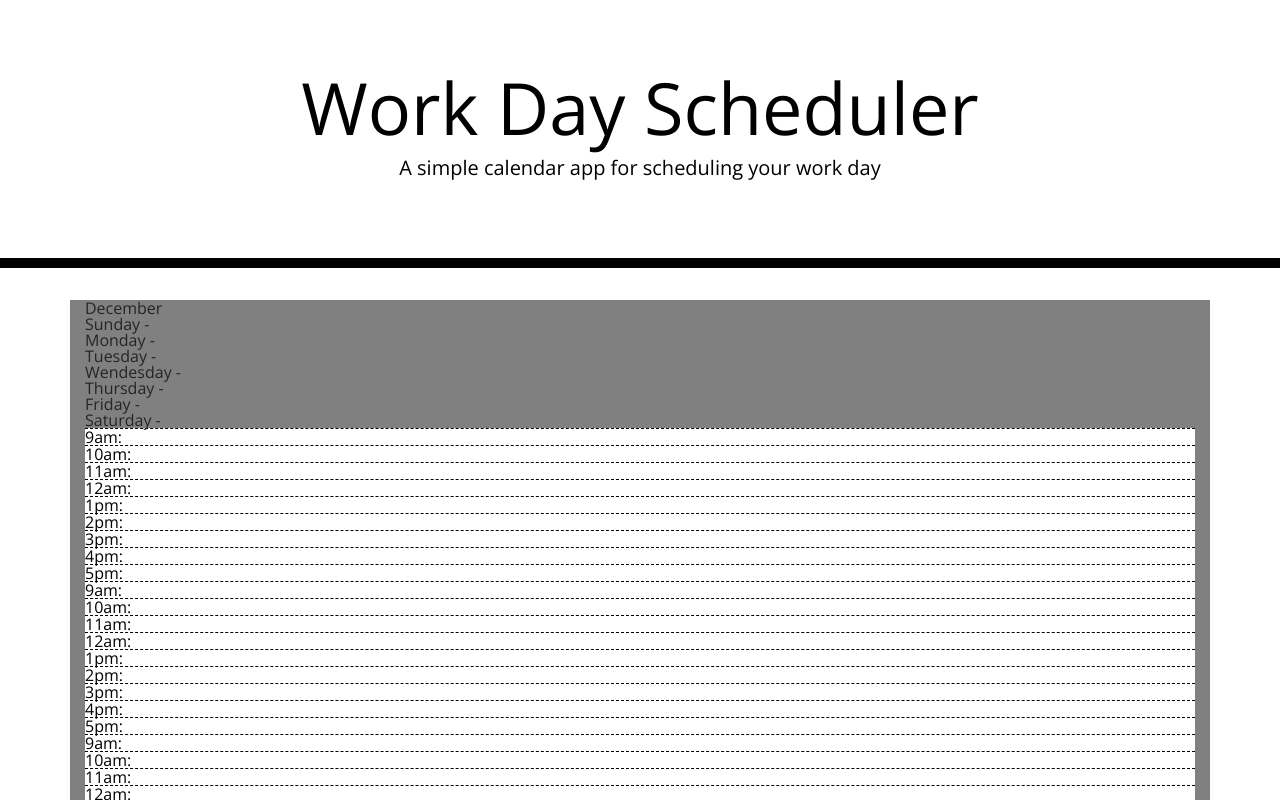
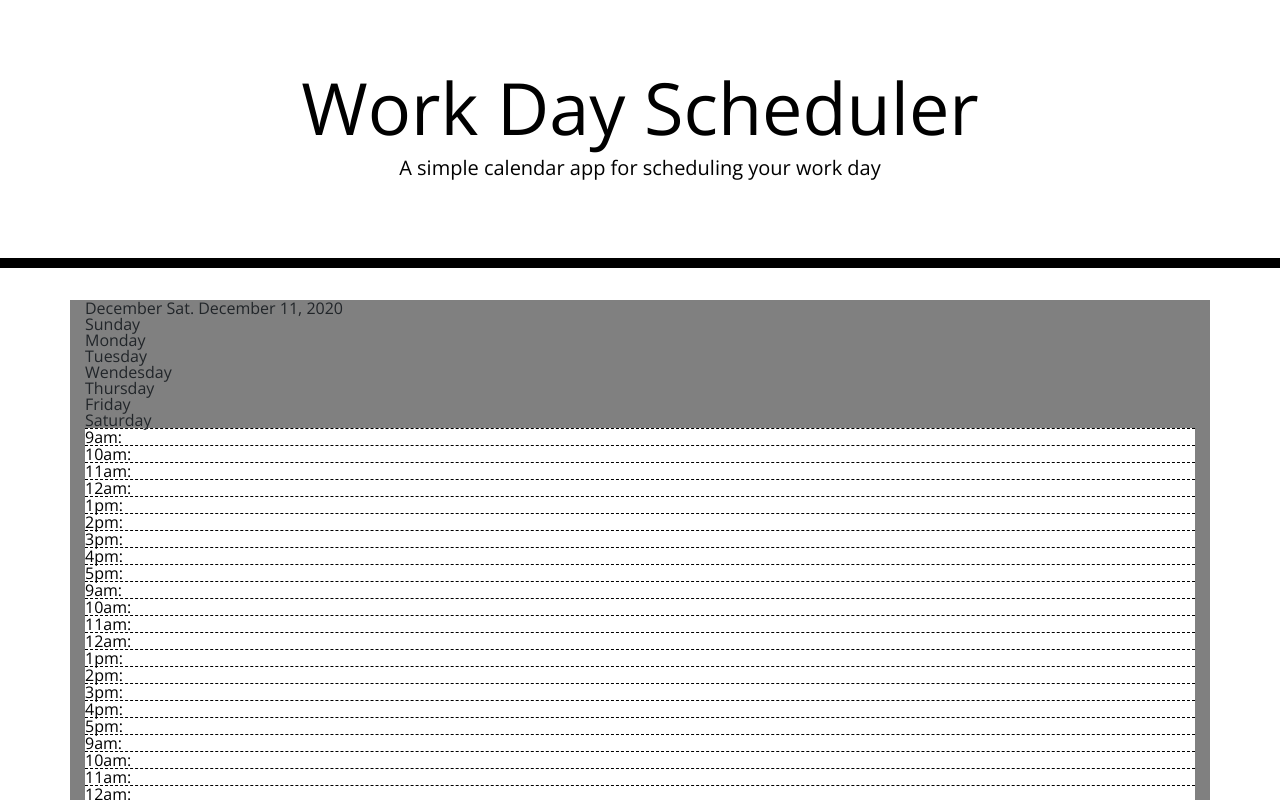
Before and after one commit to VincentH28/Homework5, a plain HTML site: page index.html in a window 1280 px wide. Shown: the top 800 px of the page. Drawn offline with nearby package versions, Linux system fonts and the light colour scheme; files whose address does not match are found by name.

Commit message:
Update index.html

```diff
--- a/index.html
+++ b/index.html
@@ -29,17 +29,22 @@
       <p id="currentDay" class="lead"></p>
     </header>
     <main class="container">
+
        <div class="calender"></div>
-       <div class="month">December</div>
+         <div class="month">
+            <id class="month-H1">December</id>
+            <id class="month-p1">Sat. December 11, 2020</id>
+       </div>
+
 
        <!-- Weekday goes here -->
-       <div class="Weekday" id="weekdays">Sunday -
-       <div class="Weekday" id="weekdays">Monday -
-       <div class="Weekday" id="weekdays">Tuesday -
-       <div class="Weekday" id="weekdays">Wendesday -
-       <div class="Weekday" id="weekdays">Thursday -
-       <div class="Weekday" id="weekdays">Friday -
-       <div class="Weekday" id="weekdays">Saturday -
+       <div class="Weekday" id="weekdays">Sunday
+       <div class="Weekday" id="weekdays">Monday
+       <div class="Weekday" id="weekdays">Tuesday
+       <div class="Weekday" id="weekdays">Wendesday
+       <div class="Weekday" id="weekdays">Thursday
+       <div class="Weekday" id="weekdays">Friday
+       <div class="Weekday" id="weekdays">Saturday
 
             <!-- Timeblocks go here -->
             <div class="hour" id="01">9am: </div>
```
